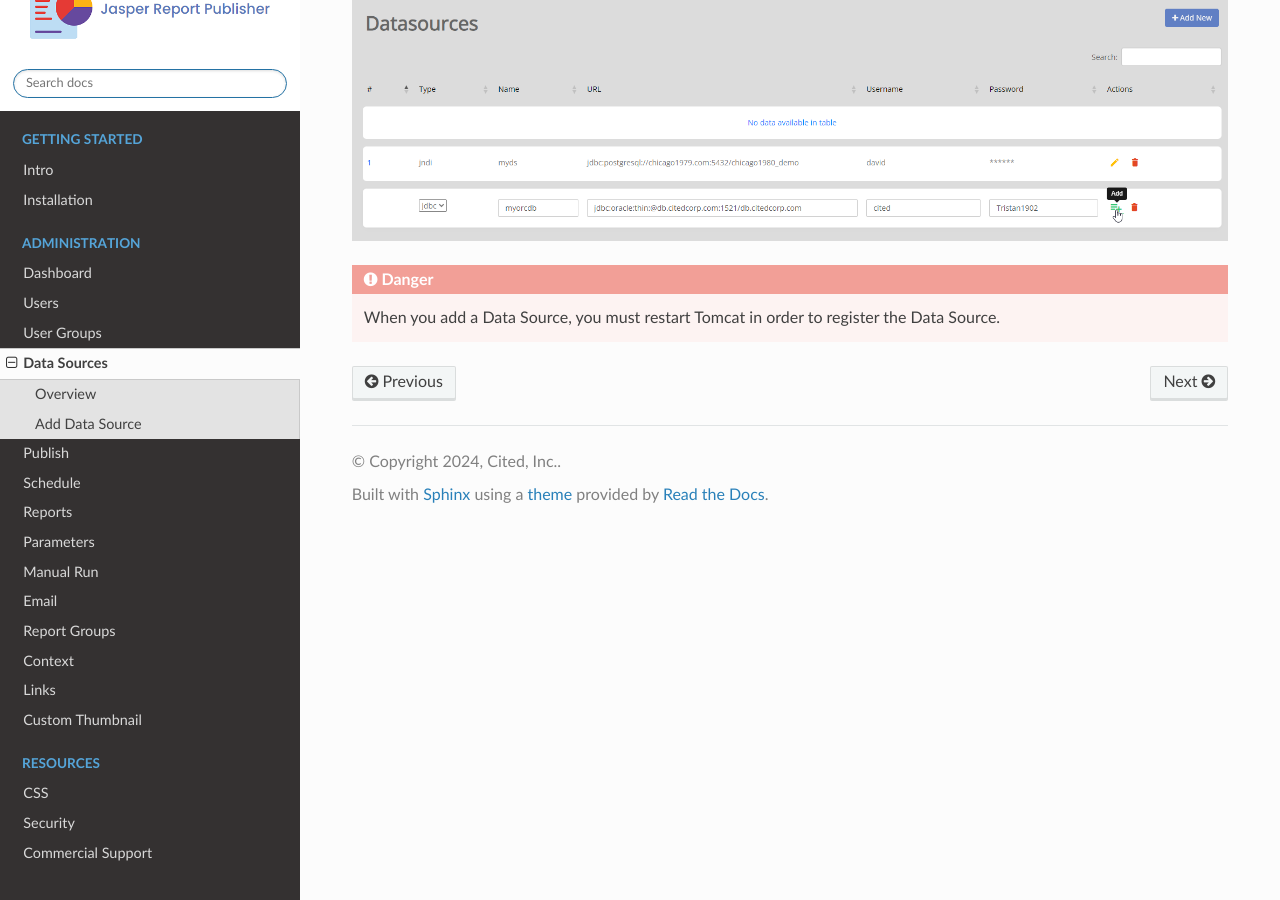
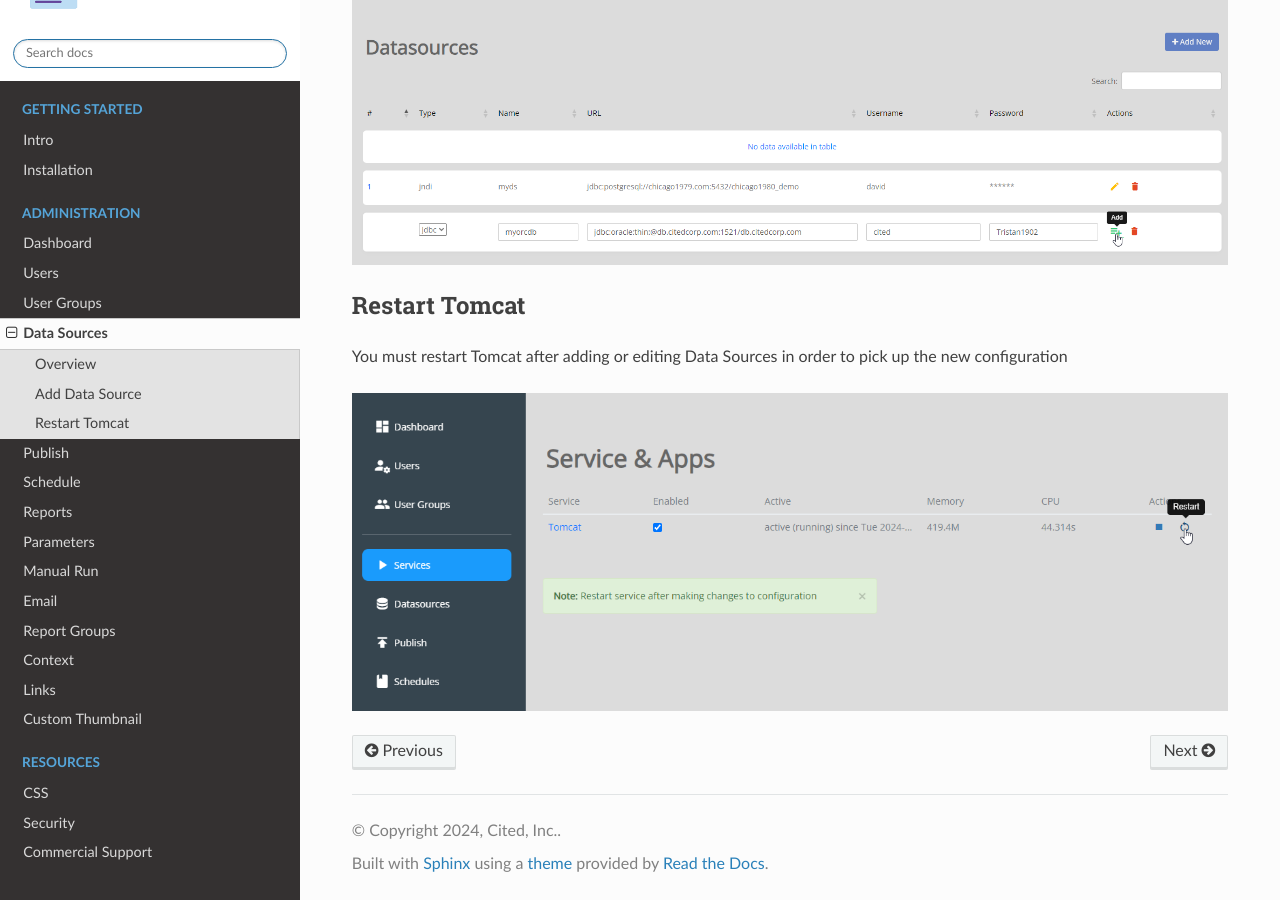
Before and after one commit to AcuGIS/jasper-report-publisher, a Sphinx documentation site: the page built from docs/components/data/index.rst, in a window 1280 px wide and 900 px high, scrolled down 1270 px. Built offline with Sphinx 7.4.7 and the Read the Docs theme 2.0.0, drawn with Linux system fonts in a browser that asks for light colours; pages that are not in the unit, such as notebooks, are missing from menus.

Commit message:
Update index.rst

```diff
--- a/docs/components/data/index.rst
+++ b/docs/components/data/index.rst
@@ -40,10 +40,13 @@ Username
 
 Password
 
-
 You can add as many Data Sources as you wish to:
 
 .. image:: ../../_static/data-source-2.png
 
-.. danger::
-    When you add a Data Source, you must restart Tomcat in order to register the Data Source.
+Restart Tomcat
+================
+
+You must restart Tomcat after adding or editing Data Sources in order to pick up the new configuration
+
+.. image:: ../../_static/tomcat-restart.png
```
